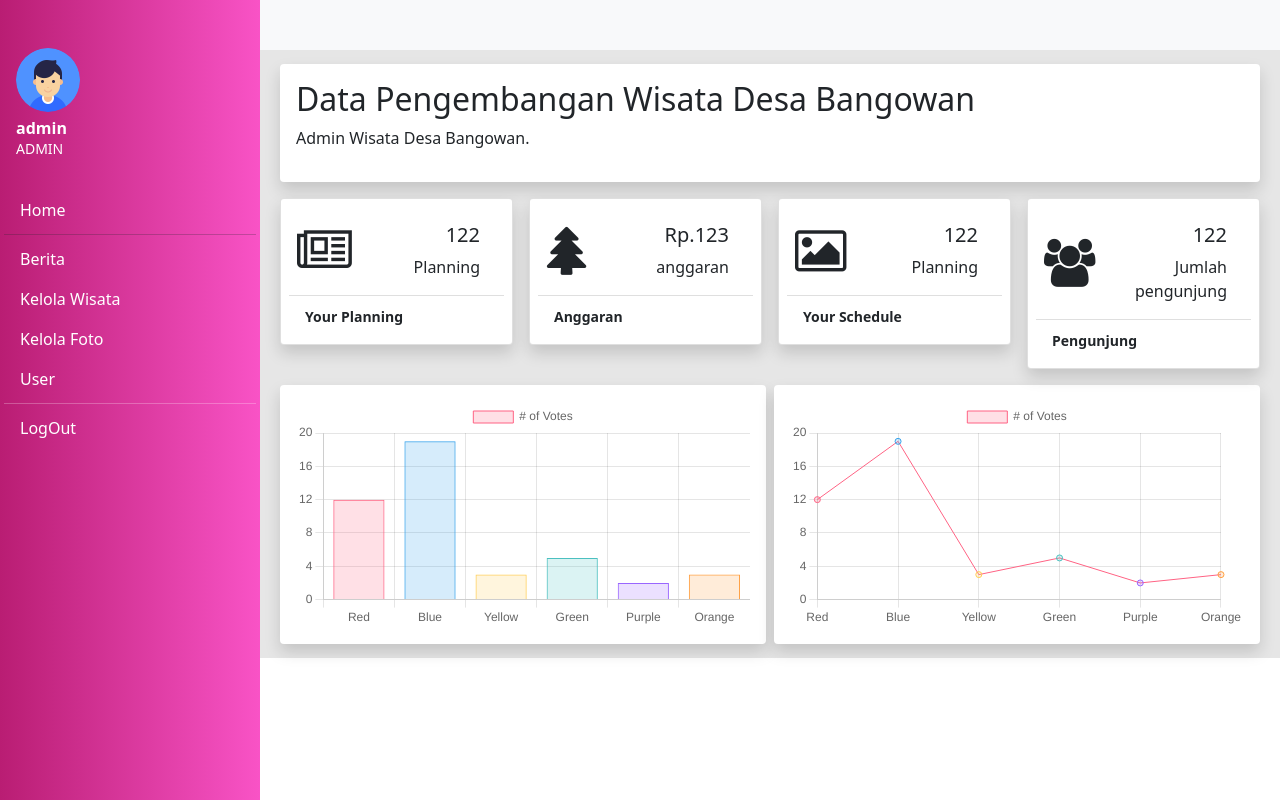
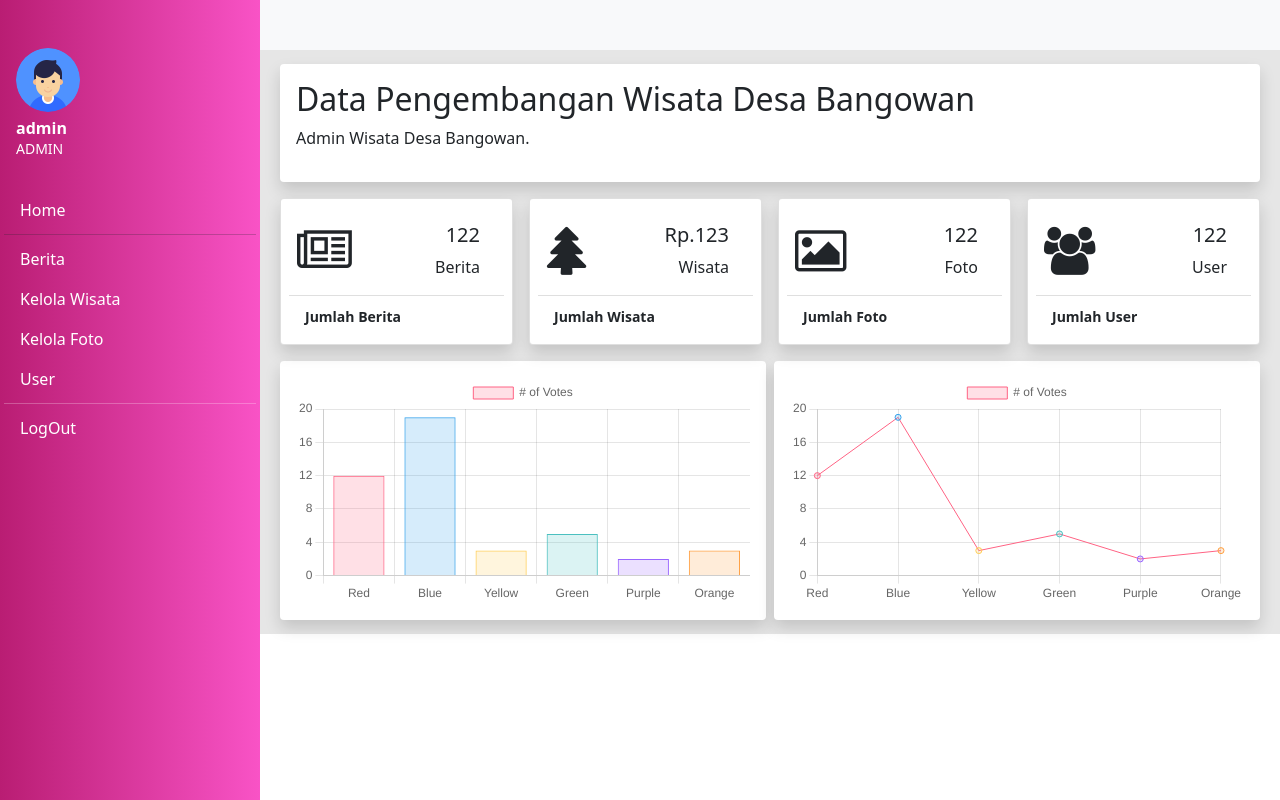
Before and after one commit to deasalsabilla/bukit-kunci, a PHP site: page /admin/index.php in a window 1280 px wide. Run offline with PHP 8.4, Linux system fonts and the light colour scheme; a user stored in the database is signed in; data that the repository does not hold is empty.

Commit message:
mengganti tulisan untuk  icon halaman home

```diff
--- a/admin/index.php
+++ b/admin/index.php
@@ -169,11 +169,11 @@ if (!isset($_SESSION['login'])) {
                                 <i class="fa fa-newspaper-o float-start fa-3x py-auto" aria-hidden="true"></i>
                                 <div class="card-body text-end">
                                     <h5 class="card-title">122</h5>
-                                    <p class="card-text">Planning</p>
+                                    <p class="card-text">Berita</p>
                                 </div>
                             </div>
                             <div class="card-footer bg-white">
-                                <small class="text-start fw-bold">Your Planning</small>
+                                <small class="text-start fw-bold">Jumlah Berita</small>
                             </div>
                         </div>
                     </div>
@@ -183,11 +183,11 @@ if (!isset($_SESSION['login'])) {
                                 <i class="fa fa-tree fa-3x py-auto" aria-hidden="true"></i>
                                 <div class="card-body text-end">
                                     <h5 class="card-title">Rp.123</h5>
-                                    <p class="card-text">anggaran</p>
+                                    <p class="card-text">Wisata</p>
                                 </div>
                             </div>
                             <div class="card-footer bg-white">
-                                <small class="text-start fw-bold">Anggaran</small>
+                                <small class="text-start fw-bold">Jumlah Wisata</small>
                             </div>
                         </div>
                     </div>
@@ -197,11 +197,11 @@ if (!isset($_SESSION['login'])) {
                                 <i class="fa fa-picture-o float-start fa-3x py-auto" aria-hidden="true"></i>
                                 <div class="card-body text-end">
                                     <h5 class="card-title">122</h5>
-                                    <p class="card-text">Planning</p>
+                                    <p class="card-text">Foto</p>
                                 </div>
                             </div>
                             <div class="card-footer bg-white">
-                                <small class="text-start fw-bold">Your Schedule</small>
+                                <small class="text-start fw-bold">Jumlah Foto</small>
                             </div>
                         </div>
                     </div>
@@ -211,11 +211,11 @@ if (!isset($_SESSION['login'])) {
                                 <i class="fa fa-users float-start fa-3x py-auto" aria-hidden="true"></i>
                                 <div class="card-body text-end">
                                     <h5 class="card-title">122</h5>
-                                    <p class="card-text">Jumlah pengunjung</p>
+                                    <p class="card-text">User</p>
                                 </div>
                             </div>
                             <div class="card-footer bg-white">
-                                <small class="text-start fw-bold">Pengunjung</small>
+                                <small class="text-start fw-bold">Jumlah User</small>
                             </div>
                         </div>
                     </div>
```
